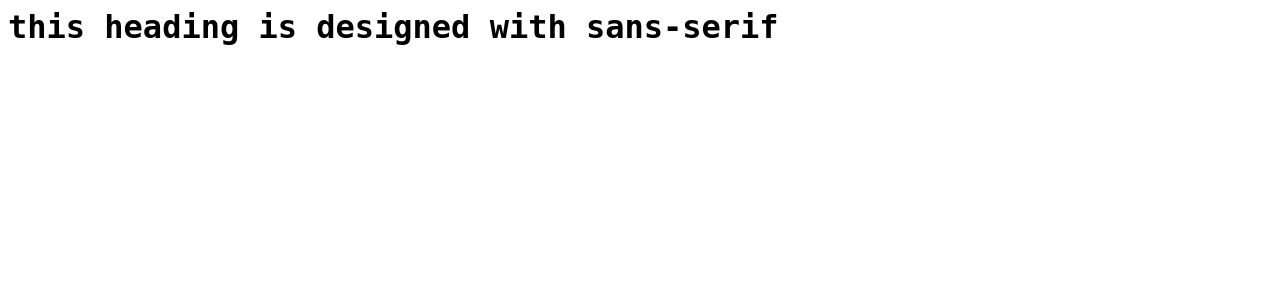
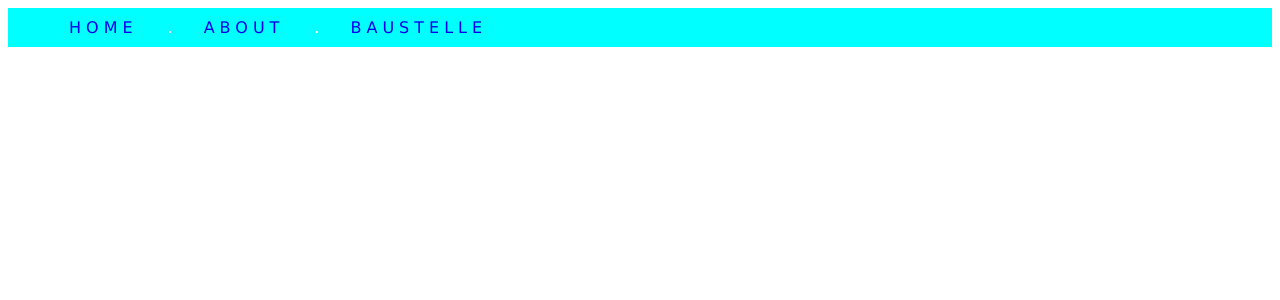
Before and after one commit to murtadello/poco-murtaza, a PHP site: page / in a window 1280 px wide. Shown: the top 300 px of the page. Run offline with PHP 8.4, Linux system fonts and the light colour scheme; some web fonts are replaced.

Commit message:
Added another project

```diff
--- a/gfont/index.html
+++ b/gfont/index.html
@@ -3,12 +3,23 @@
     <meta charset="UTF-8">
     <meta name="viewport" content="width=device-width, initial-scale=1.0">
     <meta http-equiv="X-UA-Compatible" content="ie=edge">
-    <title>Document</title>
+    <title>Breadcrupmb Navigation</title>
     <link href="https://fonts.googleapis.com/css?family=Cute+Font|Lato&display=swap" rel="stylesheet">
     <link rel="stylesheet" type="text/css" href="style.css">
 </head>
 <body>
-    <h1>This heading is designed with sans-serif</h1>
-
+        <ul>
+            <li>
+                <a href="/">Home</a>
+            </li>
+            <li>.</li>
+            <li>
+                <a href="/">About</a>
+            </li>
+            <li>.</li>
+            <li>
+                   <a href="/">Baustelle</a>
+            </li>
+        </ul>
 </body>
 </html>
--- a/gfont/style.css
+++ b/gfont/style.css
@@ -1,7 +1,31 @@
 
-h1{
-    font-family: 'Space Mono', monospace;
-    text-transform: lowercase;
-    text-shadow: 20px;
+li{
+    color: white;
+    padding: 10px 5px;
+    font-family: Verdana, Geneva, Tahoma, sans-serif;
+    display: inline-block;
+    letter-spacing: 1px;
+
+
+
 
 }
+a{
+    text-decoration: none;
+    text-transform: uppercase;
+    padding: 1em;
+
+}
+a:first-child{
+    letter-spacing: 5px;
+}
+ul {
+    background-color: aqua;
+
+}
+a:hover{
+    color: black;
+}
+a:first-child{
+    letter-spacing: 5px;
+}
```
